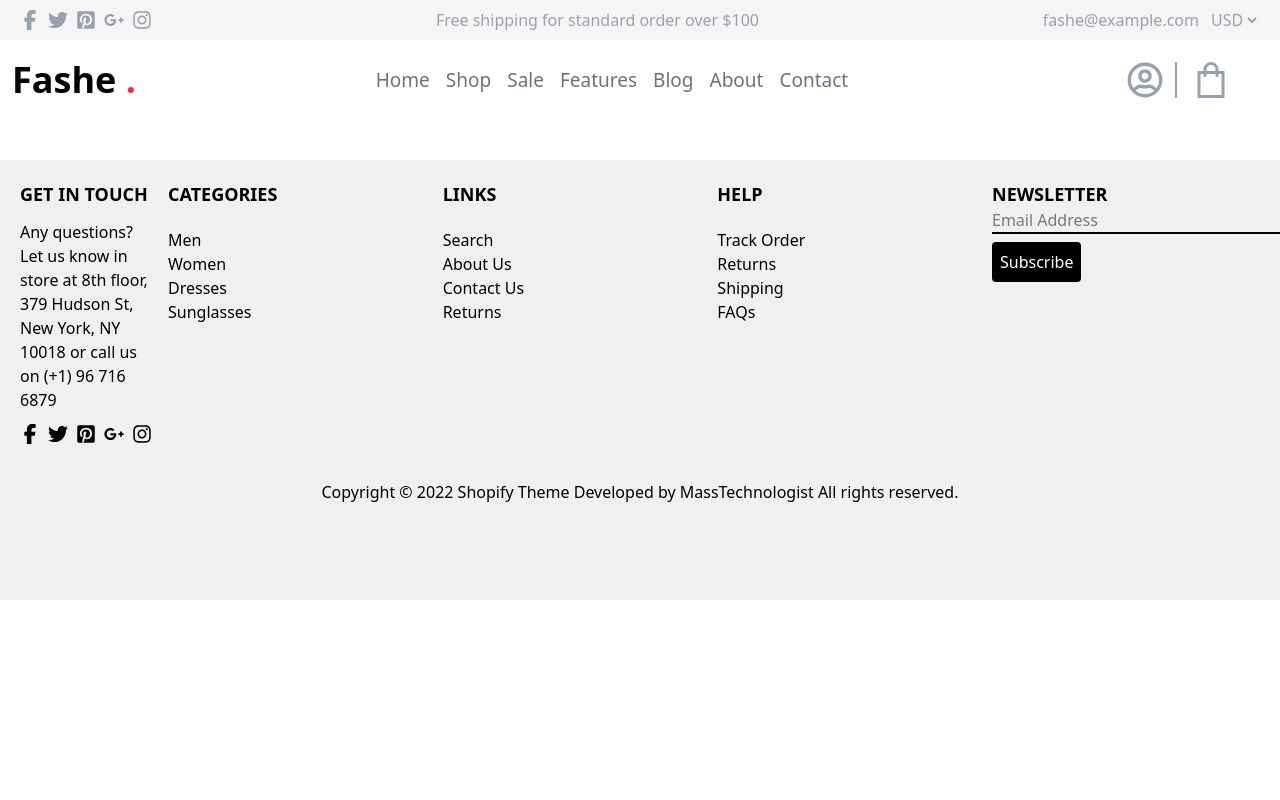
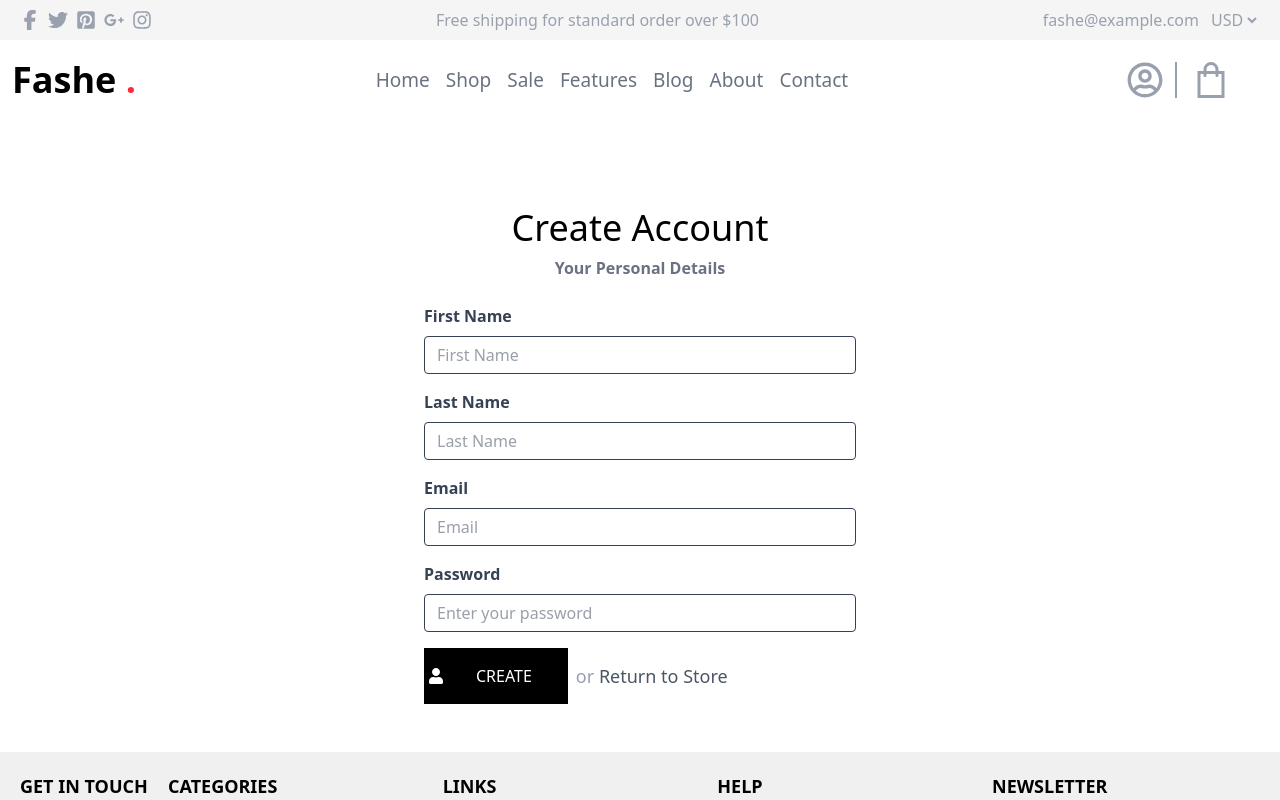
Before and after one commit to enneiymyhamza06-wq/Hamza_enneiymy_Final_Project_React, a React (Vite) app: page /Create_Account in a window 1280 px wide. Shown: the top 800 px of the page. Built offline with nearby package versions, Linux system fonts and the light colour scheme.

Commit message:
edit creat_acount

```diff
--- a/package.json
+++ b/package.json
@@ -11,10 +11,14 @@
   },
   "dependencies": {
     "@emailjs/browser": "^4.4.1",
+    "@material-tailwind/react": "^2.1.10",
     "@tailwindcss/vite": "^4.1.18",
+    "bootstrap": "^5.3.8",
     "react": "^19.2.0",
+    "react-bootstrap": "^2.10.10",
     "react-dom": "^19.2.0",
     "react-icons": "^5.5.0",
+    "react-router-dom": "^7.13.0",
     "tailwindcss": "^4.1.18"
   },
   "devDependencies": {
--- a/src/App.jsx
+++ b/src/App.jsx
@@ -1,15 +1,22 @@
-
+import { BrowserRouter, Routes, Route } from 'react-router-dom'
 import Email from './components/Email'
 import Footer from './components/Footer'
 import Nav_bar from './components/Nav_bar'
+import Home from './pages/Home'
+import Create_Account from './components/Create_Account'
 
 function App() {
+  return (
+    <BrowserRouter>
+      <Nav_bar />
 
-  return (
-    <>
-    <Nav_bar/>
-    <Footer/>
-    </>
+      <Routes>
+        <Route path="/" element={<Home />} />
+        <Route path="/email" element={<Email />} />
+        <Route path="/Create_Account" element={<Create_Account />} />
+      </Routes>
+      <Footer />
+    </BrowserRouter>
   )
 }
 
--- a/src/components/Create_Account.jsx
+++ b/src/components/Create_Account.jsx
@@ -0,0 +1,93 @@
+import React from 'react'
+ import { Link } from 'react-router-dom'
+ import { FaUser } from "react-icons/fa";
+
+
+function Create_Account() {
+  return (
+    <>
+
+<div className="w-full">
+  <div className="container mx-auto py-12">
+    <div className="max-w-lg mx-auto px-4 gap-5 flex flex-col">
+      <form className="px-6 w-full flex items-center flex-col">
+        <h1 className='text-4xl mb-2'>Create Account</h1>
+        <p className='text-gray-500 font-bold mb-6'>Your Personal Details</p>
+
+        <div className="mb-4 w-full">
+          <label className="block text-gray-700 font-bold mb-2" htmlFor="firstName">
+            First Name
+          </label>
+          <input
+            className="appearance-none border rounded w-full py-2 px-3 text-gray-700 leading-tight focus:outline-none focus:shadow-outline"
+            id="firstName"
+            name="firstName"
+            type="text"
+            placeholder="First Name"
+          />
+        </div>
+
+        <div className="mb-4 w-full">
+          <label className="block text-gray-700 font-bold mb-2" htmlFor="lastName">
+            Last Name
+          </label>
+          <input
+            className="appearance-none border rounded w-full py-2 px-3 text-gray-700 leading-tight focus:outline-none focus:shadow-outline"
+            id="lastName"
+            name="lastName"
+            type="text"
+            placeholder="Last Name"
+          />
+        </div>
+
+        <div className="mb-4 w-full">
+          <label className="block text-gray-700 font-bold mb-2" htmlFor="email">
+            Email
+          </label>
+          <input
+            className="appearance-none border rounded w-full py-2 px-3 text-gray-700 leading-tight focus:outline-none focus:shadow-outline"
+            id="email"
+            name="email"
+            type="email"
+            placeholder="Email"
+          />
+        </div>
+
+        <div className="mb-4 w-full">
+          <label className="block text-gray-700 font-bold mb-2" htmlFor="password">
+            Password
+          </label>
+          <input
+            className="appearance-none border rounded w-full py-2 px-3 text-gray-700 leading-tight focus:outline-none focus:shadow-outline"
+            id="password"
+            name="password"
+            type="password"
+            placeholder="Enter your password"
+          />
+        </div>
+
+        <div className="flex justify-start items-center gap-2 w-full">
+            <div className='bg-black text-white flex items-center p-1'>
+                  <FaUser className='flex'/>
+          <button
+            className=" text-white py-3 px-8 rounded focus:outline-none focus:shadow-outline transition-colors cursor-pointer"
+            type="submit">
+
+               CREATE
+          </button>
+            </div>
+
+          <p className='text-gray-400 text-lg'>
+            or <Link to="/" className='text-gray-600 hover:text-red-500'>Return to Store</Link>
+          </p>
+        </div>
+      </form>
+    </div>
+  </div>
+</div>
+
+    </>
+  )
+}
+
+export default Create_Account
--- a/src/components/Email.jsx
+++ b/src/components/Email.jsx
@@ -1,9 +1,12 @@
 import React from 'react'
+import { Link, useNavigate } from 'react-router-dom'
+
 
 function Email() {
+  const navigate = useNavigate();
   return (
    <>
-   <section className='flex items-center justify-center'>
+   <section className='flex items-center justify-center container'>
 
        <div className='border p-4 rounded-2xl w-150 h-100 flex flex-col '>
         <div className='flex flex-col mt-15 gap-4'>
@@ -16,6 +19,7 @@ function Email() {
       <button
                   className="bg-black hover:bg-blue-700 text-white w-30 h-15 rounded focus:outline-none focus:shadow-outline transition-colors cursor-pointer"
                   type="button"
+                  onClick={() => navigate('/Create_Account')}
                   >
                   CONTINUE
                 </button>
--- a/src/components/Nav_bar.jsx
+++ b/src/components/Nav_bar.jsx
@@ -3,9 +3,14 @@ import { FaFacebookF, FaInstagram } from "react-icons/fa6";
 import { FaRegUserCircle } from "react-icons/fa";
 import { GrShop } from "react-icons/gr";
 import { FaTwitter, FaPinterestSquare, FaGooglePlusG } from "react-icons/fa";
+import Email from './Email';
+import { Link, useNavigate } from 'react-router-dom'
+
 
 function Nav_bar() {
+     const navigate = useNavigate();
     return (
+
         <>
             <nav className='w-full h-40 bg-[#ffffff] flex-column'>
                 <div className='text-gray-400 w-full h-10 bg-[#f5f5f5] p-5 flex items-center justify-between'>
@@ -39,7 +44,7 @@ function Nav_bar() {
                 </div>
 
                 <div className='flex gap-2 text-[19px] font-light gap-4 text-gray-500'>
-                    <a href="" className='hover:border-b-2 '>Home</a>
+                    <a href="/" className='hover:border-b-2 '>Home</a>
                     <a href="" className='hover:border-b-2 '>Shop</a>
                     <a href="" className='hover:border-b-2 '>Sale</a>
                     <a href="" className='hover:border-b-2 '>Features</a>
@@ -47,8 +52,12 @@ function Nav_bar() {
                     <a href="" className='hover:border-b-2 '>About</a>
                     <a href="" className='hover:border-b-2 '>Contact</a>
                 </div>
-                <div className='w-45 h-25 text-4xl flex items-center gap-4 justify-center text-gray-400'>
-                    <p className='border-r-2 pr-3'><FaRegUserCircle /></p>
+                <div className='w-45 h-25 text-4xl flex items-center gap-4 justify-center
+                 text-gray-400'>
+
+                        <p className='border-r-2 pr-3' onClick={() => navigate('/email')}
+                        ><FaRegUserCircle /></p>
+
                     <p><GrShop /> </p>
                 </div>
                 </div>
--- a/src/pages/Home.jsx
+++ b/src/pages/Home.jsx
@@ -1,8 +1,35 @@
 import React from 'react'
+import Carousel from "react-bootstrap/Carousel";
 
 function Home() {
   return (
-    <div>Home</div>
+    <>
+      <Carousel className="rounded-xl">
+        <Carousel.Item>
+          <img
+            src="https://images.unsplash.com/photo-1497436072909-60f360e1d4b1?ixlib=rb-4.0.3&ixid=MnwxMjA3fDB8MHxwaG90by1wYWdlfHx8fGVufDB8fHx8&auto=format&fit=crop&w=2560&q=80"
+            alt="image 1"
+            className="d-block w-100 h-full object-cover"
+          />
+        </Carousel.Item>
+
+        <Carousel.Item>
+          <img
+            src="https://images.unsplash.com/photo-1493246507139-91e8fad9978e?ixlib=rb-4.0.3&ixid=MnwxMjA3fDB8MHxwaG90by1wYWdlfHx8fGVufDB8fHx8&auto=format&fit=crop&w=2940&q=80"
+            alt="image 2"
+            className="d-block w-100 h-full object-cover"
+          />
+        </Carousel.Item>
+
+        <Carousel.Item>
+          <img
+            src="https://images.unsplash.com/photo-1518623489648-a173ef7824f3?ixlib=rb-4.0.3&ixid=MnwxMjA3fDB8MHxwaG90by1wYWdlfHx8fGVufDB8fHx8&auto=format&fit=crop&w=2762&q=80"
+            alt="image 3"
+            className="d-block w-100 h-full object-cover"
+          />
+        </Carousel.Item>
+      </Carousel>
+    </>
   )
 }
 
```
Also changed, not shown: 1 other file (tests, documents, lock files or other folders).
